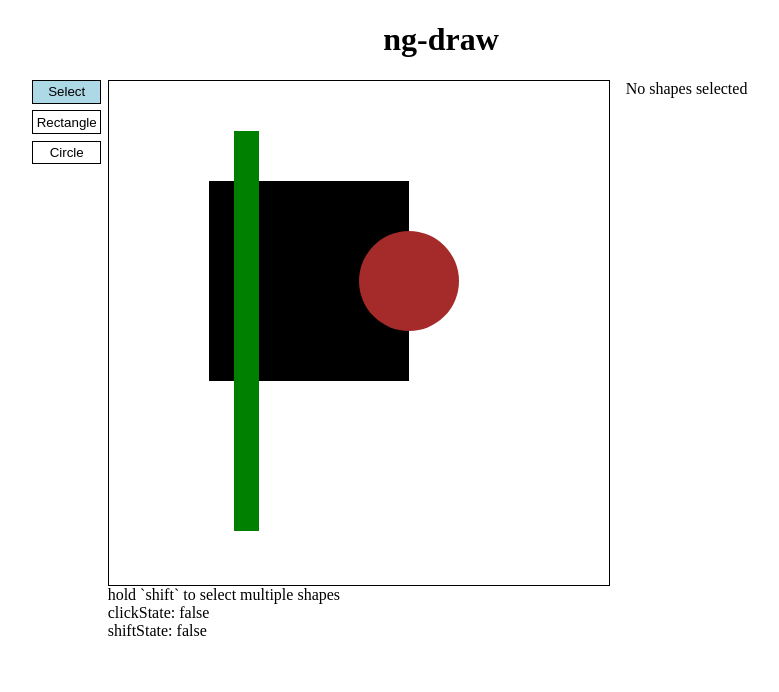
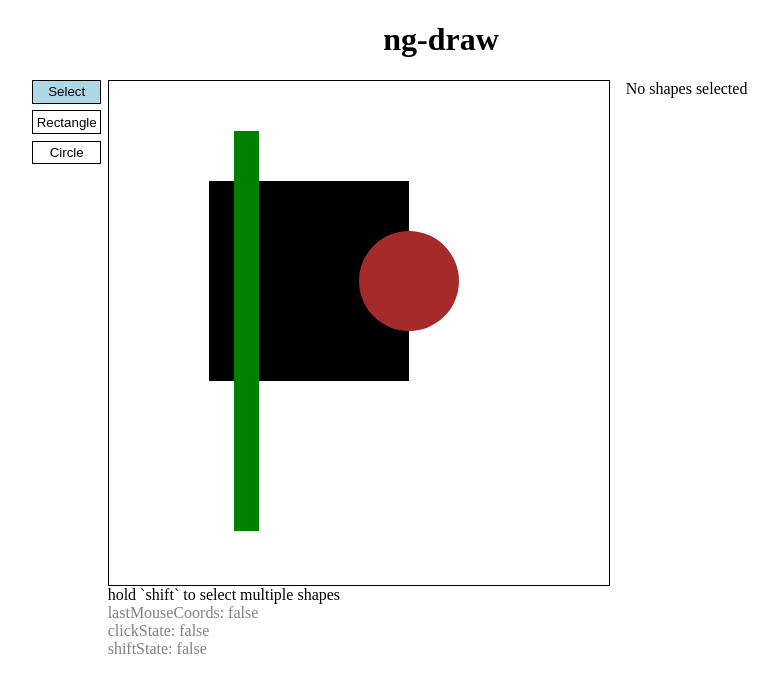
Before and after one commit to krnsk0/ng-draw, an Angular app: page / in a window 1280 px wide. Shown: the top 692 px of the page, without its empty margins (199-978 px from the left). Built offline with nearby package versions, Linux system fonts and the light colour scheme.

Commit message:
wip commit

```diff
--- a/src/app/components/canvas/canvas.component.css
+++ b/src/app/components/canvas/canvas.component.css
@@ -1,5 +1,7 @@
 .app-canvas {
   border: 1px solid black;
 }
-.message {
+
+.debug {
+  color: grey;
 }
--- a/src/app/components/canvas/canvas.component.html
+++ b/src/app/components/canvas/canvas.component.html
@@ -8,8 +8,11 @@
     (mouseup)="handleMouseup($event)"
   ></canvas>
 </div>
-<div class="message">
+<div>
   <div>hold `shift` to select multiple shapes</div>
-  <div>clickState: {{ toolsService.clickState }}</div>
-  <div>shiftState: {{ toolsService.lShift || toolsService.rShift }}</div>
+  <div class="debug">
+    <div>lastMouseCoords: {{ toolsService.lastMouseCoords }}</div>
+    <div>clickState: {{ toolsService.clickState }}</div>
+    <div>shiftState: {{ toolsService.lShift || toolsService.rShift }}</div>
+  </div>
 </div>
--- a/src/app/components/canvas/canvas.component.ts
+++ b/src/app/components/canvas/canvas.component.ts
@@ -60,19 +60,28 @@ export class CanvasComponent implements OnInit {
   }
 
   handleMousedown(event: MouseEvent): void {
+    const coords = this.calculateRelativeCoords(event);
     this.toolsService.clickState = true;
-    const coords = this.calculateRelativeCoords(event);
-    if (coords) this.sceneService.canvasMousedown(...coords);
+    if (coords) {
+      this.toolsService.lastMouseCoords = coords;
+      this.sceneService.canvasMousedown(...coords);
+    }
   }
 
   handleMove(event: MouseEvent): void {
     const coords = this.calculateRelativeCoords(event);
-    if (coords) this.sceneService.canvasMove(...coords);
+    if (coords) {
+      this.toolsService.lastMouseCoords = coords;
+      this.sceneService.canvasMove(...coords);
+    }
   }
 
   handleMouseup(event: MouseEvent): void {
+    const coords = this.calculateRelativeCoords(event);
     this.toolsService.clickState = false;
-    const coords = this.calculateRelativeCoords(event);
-    if (coords) this.sceneService.canvasMouseup(...coords);
+    if (coords) {
+      this.toolsService.lastMouseCoords = coords;
+      this.sceneService.canvasMouseup(...coords);
+    }
   }
 }
--- a/src/app/services/tools.service.ts
+++ b/src/app/services/tools.service.ts
@@ -14,6 +14,9 @@ export class ToolsService {
 
   // is mouse down?
   public clickState = false;
+
+  // last seen mouse position
+  public lastMouseCoords: [number, number] | false = false;
 
   constructor() {
     // set up shift key listeners
```
